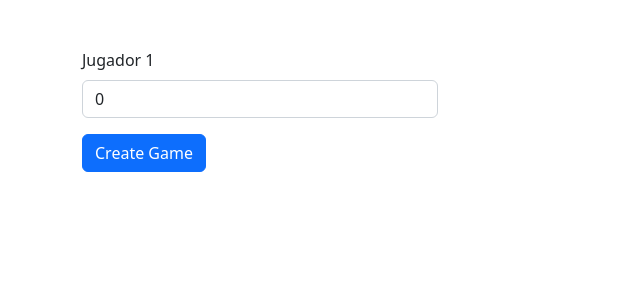
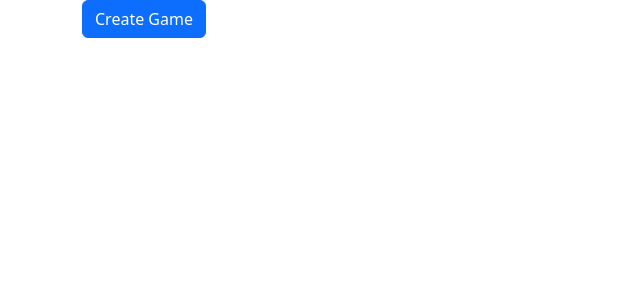
Before and after one commit to rbernabeulopez/4-in-a-row, a React (Create React App) app in the folder frontend/: page /create-game in a window 1280 px wide. Shown: the top 300 px of the page, without its empty margins (0-640 px from the left). Built offline with nearby package versions, Linux system fonts and the light colour scheme.

Commit message:
SetPlayerId and only button

```diff
--- a/frontend/src/create-game/CreateGame.js
+++ b/frontend/src/create-game/CreateGame.js
@@ -10,33 +10,20 @@ export const CreateGame = () => {
 
   const handleSubmit = (event) => {
     event.preventDefault();
+    setPlayer1Id(localStorage.getItem("playerId"));
     createGame(player1Id);
-    //       .then(
-    //   navigate("/game/" + localStorage.getItem("gameId"))
-    // );
+
+    // TODO: NAVIGATE TO GAME /: GAMEID
+    // TODO: SUBSCRIBE TO GAME VIA SOCKET
   };
 
   return (
     <Container>
       <Row>
         <Col sm={4}>
-          <form class="mt-5" onSubmit={handleSubmit}>
-            <div class="mb-3 mt-5">
-              <label for="name" class="form-label">
-                Jugador 1
-              </label>
-              <input
-                type="text"
-                class="form-control"
-                value={player1Id}
-                onChange={(e) => setPlayer1Id(e.target.value)}
-                aria-describedby="player1Id"
-              />
-            </div>
-            <button type="submit" class="btn btn-primary">
-              Create Game
-            </button>
-          </form>
+          <button class="btn btn-primary" onClick={handleSubmit}>
+            Create Game
+          </button>
         </Col>
       </Row>
     </Container>
```
